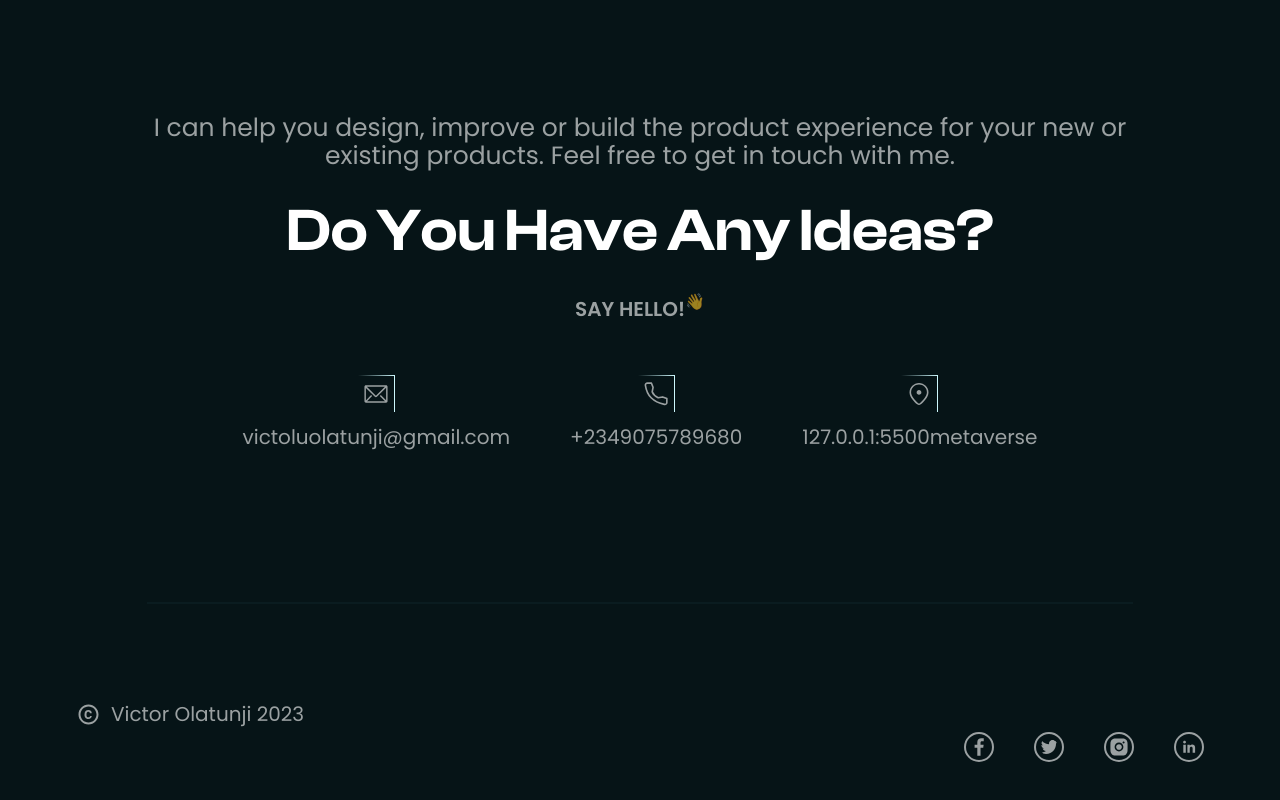
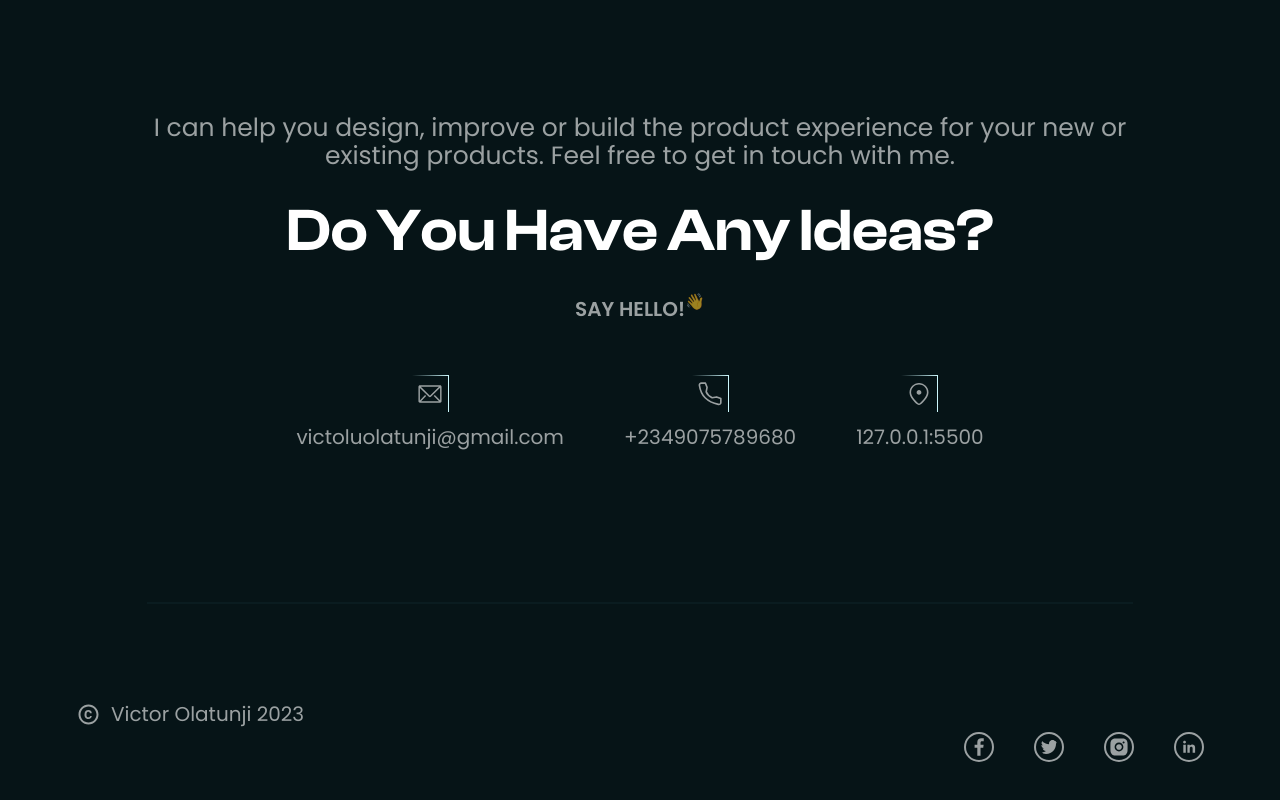
Before and after one commit to Victorola-coder/VickyJay, a React (Vite) app: page / in a window 1280 px wide. Shown: the part 8041-8841 px from the top of the page. Built offline with nearby package versions, Linux system fonts and the light colour scheme.

Commit message:
[feat] update

```diff
--- a/src/components/contact.jsx
+++ b/src/components/contact.jsx
@@ -77,12 +77,10 @@ const Contact = () => {
           <p
             className={`text-[#FFFFFF99] text-base mx-auto text-center font-medium md:text-[20px] md:leading-[30px]`}
           >
-            {timeOfDay === "morning" && (
-              <span>somewhere in the metaverse!⚡</span>
-            )}
+            {timeOfDay === "morning" && <span>metaverse!⚡</span>}
             {timeOfDay === "afternoon" && <span>localhost:3000</span>}
             {timeOfDay === "evening" && <span>127.0.0.1:5500</span>}
-            {timeOfDay === "evening" && <span>metaverse</span>}
+            {/* {timeOfDay === "evening" && <span>somewhere in the metaverse</span>} */}
           </p>
         </div>
       </div>
```
